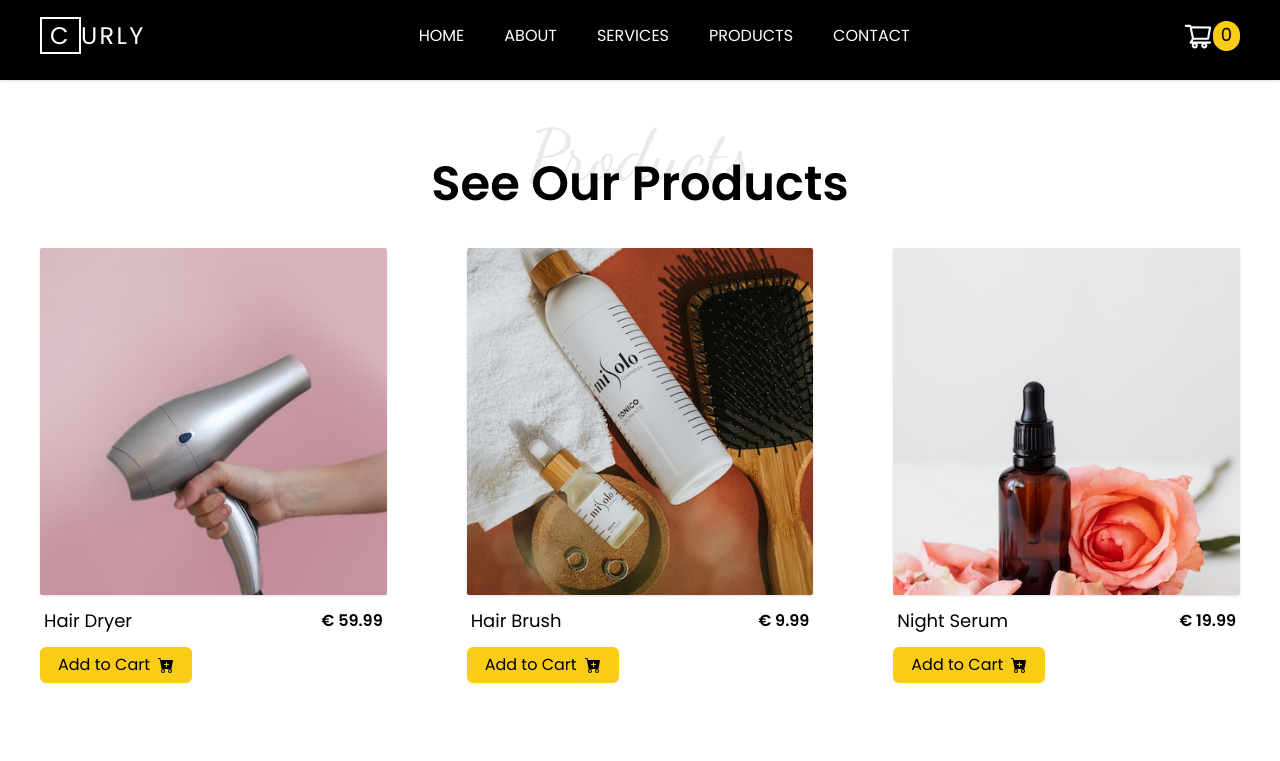
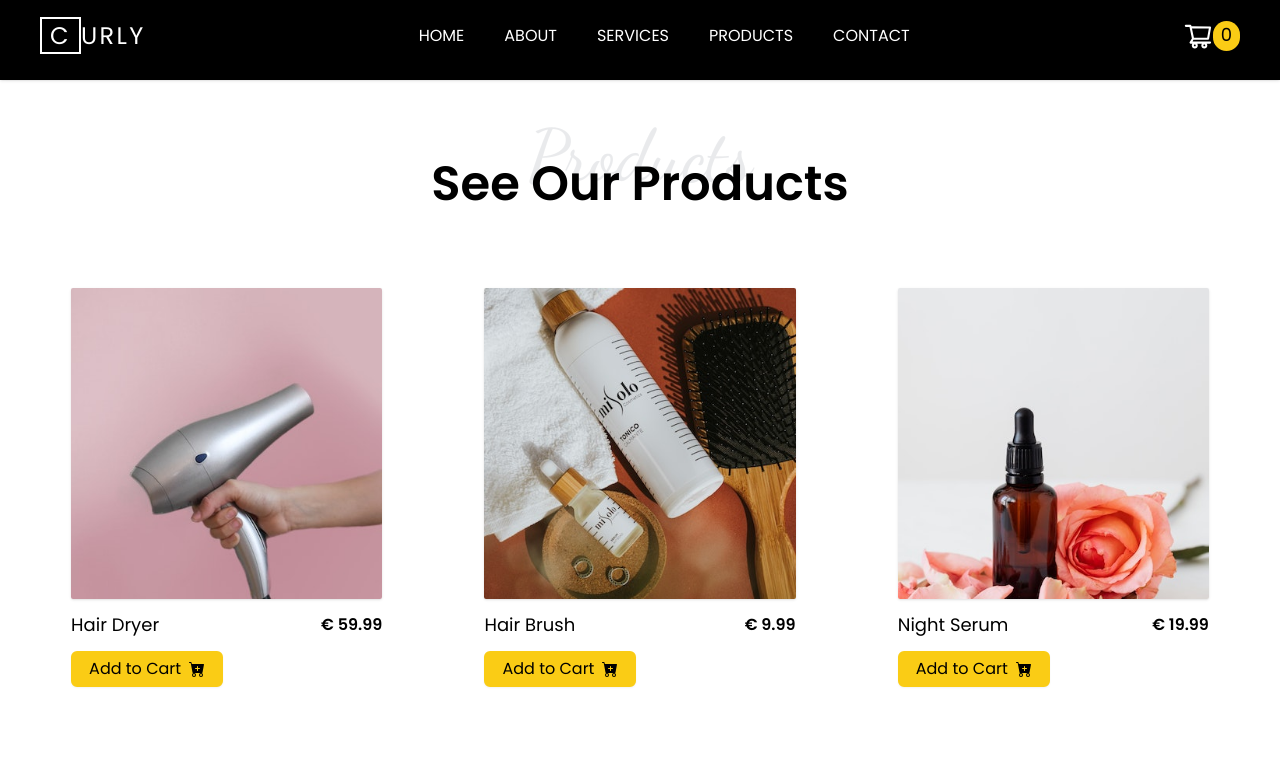
Before and after one commit to Tati-Maria/curly-salon-website, a Next.js app: page /products in a window 1280 px wide. Shown: the top 761 px of the page. Built offline with nearby package versions, Linux system fonts and the light colour scheme.

Commit message:
fixed layout for sm screens

```diff
--- a/components/NavBar.jsx
+++ b/components/NavBar.jsx
@@ -7,6 +7,7 @@ import {
 import DesktopNav from './DesktopNav';
 import ResponsiveNav from './ResponsiveNav';
 import { CartState } from '../context/Context';
+
 
 const NavBar = () => {
   const [open , setOpen] = useState(false);
--- a/components/Product.jsx
+++ b/components/Product.jsx
@@ -2,15 +2,18 @@ import React from 'react';
 import Image from 'next/image';
 import { BsCartPlusFill, BsCartXFill} from "react-icons/bs";
 import { CartState } from '../context/Context';
+import {motion} from "framer-motion"
 
 const Product = ({product}) => {
     const {state: { cart }, dispatch} = CartState()
 
 
   return (
-    <li className='space-y-3'>
+        <li className='w-10/12 space-y-3 mt-10'>
+        <div className=''>
         <Image src={product.image} alt={product.name} priority="high" className="rounded-sm object-cover shadow" />
-        <div className="flex flex-col lg:flex-row lg:items-center justify-between px-1">
+        </div>
+        <div className="flex  items-center justify-between">
             <h4 className="text-base lg:text-lg">{product.name}</h4>
             <p className="font-bold">€ {product.price}</p>
         </div>
--- a/components/ResponsiveNav.jsx
+++ b/components/ResponsiveNav.jsx
@@ -4,7 +4,7 @@ import {AiOutlineClose} from "react-icons/ai"
 
 const ResponsiveNav = ({closeNav}) => {
   return (
-    <div className='overlay' onClick={closeNav}>
+    <div className='overlay duration-300' onClick={closeNav}>
         <div className='nav-responsive-container'>
         <button className='cursor-pointer mt-5 w-full ml-3' onClick={closeNav}>
            <AiOutlineClose className='text-red-600 text-2xl text-right' />
--- a/pages/products.jsx
+++ b/pages/products.jsx
@@ -11,8 +11,9 @@ const Products = () => {
     <section className='text-black pt-20 pb-20'>
        <Title title="See Our Products" subtitle="Products" />
        <Container>
-        <ul className='grid grid-cols-1 lg:grid-cols-3 items-center gap-20'>
-            {products.map(product => (<Product key={product.id} product={product} />
+        <ul className='grid grid-cols-1 sm:grid-cols-2 md:grid-cols-2 lg:grid-cols-3 place-items-center gap-10 '>
+            {products.map(product => (
+            <Product key={product.id} product={product} />
             ))}
         </ul>
         <p className="text-center text-sm mt-12">
```
